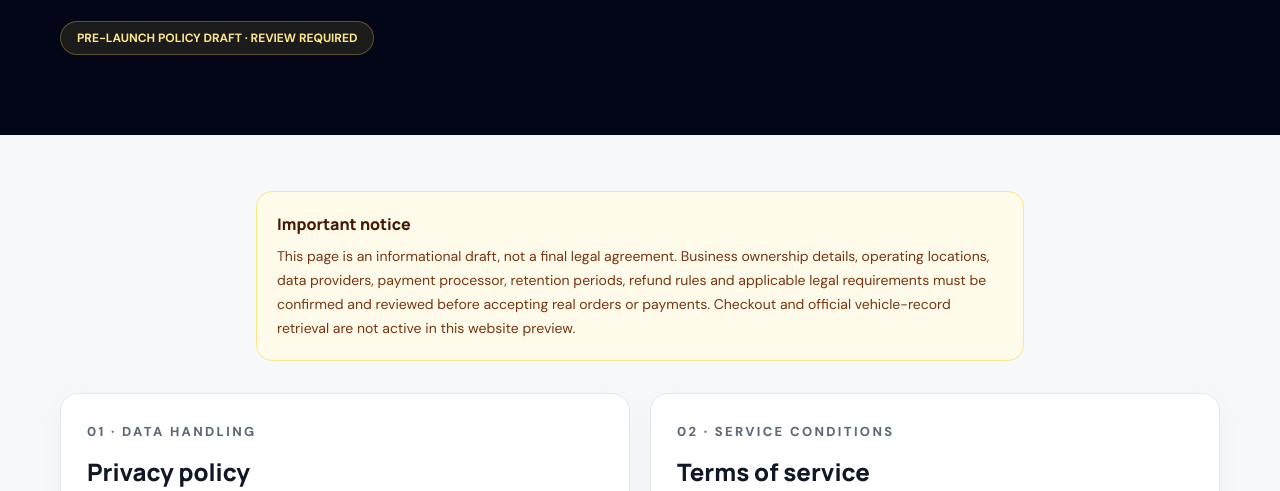
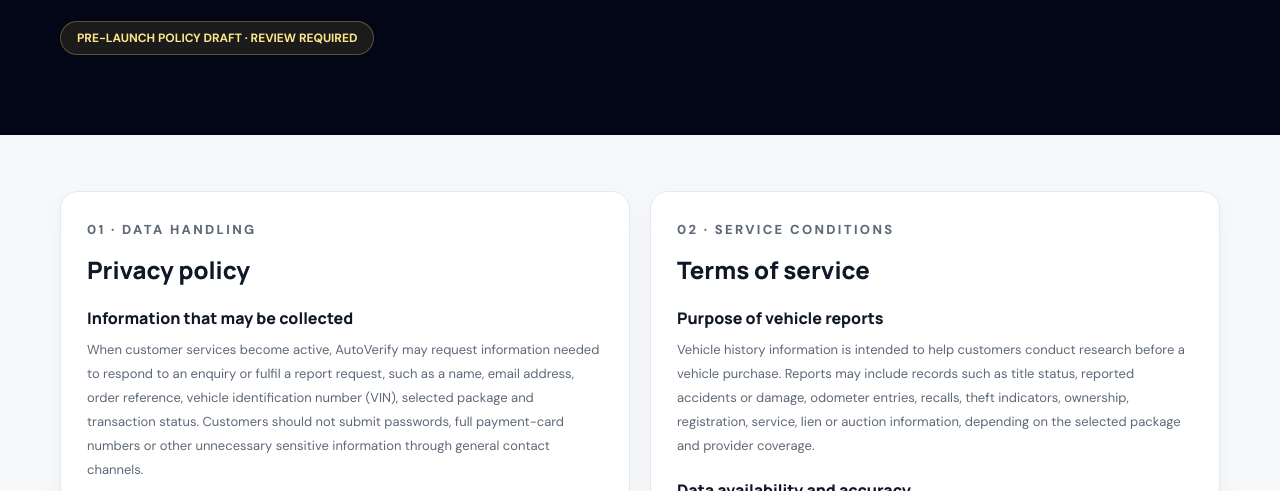
Before and after one commit to rddsenterprises-tech/AUTOVERIFY, a plain HTML site: page policy.html in a window 1280 px wide. Shown: the part 309-800 px from the top of the page. Drawn offline with nearby package versions, Linux system fonts and the light colour scheme.

Commit message:
Remove important notice from policy page

```diff
--- a/policy.html
+++ b/policy.html
@@ -16,7 +16,6 @@
 <main>
 <section class="bg-slate-950 py-14 text-white sm:py-20"><div class="container-wide"><p class="eyebrow text-[10px] font-extrabold uppercase text-teal-300">Transparency · Customer information</p><h1 class="mt-3 text-4xl font-extrabold tracking-tight sm:text-5xl">Policies & service information</h1><p class="mt-5 max-w-3xl text-sm leading-7 text-slate-300">Understand how vehicle information, customer details, report requests and service enquiries are intended to be handled by AutoVerify.</p><div class="mt-6 inline-flex rounded-full border border-amber-300/30 bg-amber-300/10 px-4 py-2 text-xs font-bold text-amber-200">PRE-LAUNCH POLICY DRAFT · REVIEW REQUIRED</div></div></section>
 <section class="container-wide py-10 sm:py-14">
-<div class="mx-auto mb-8 max-w-3xl rounded-2xl border border-amber-200 bg-amber-50 p-5"><h2 class="font-extrabold text-amber-950">Important notice</h2><p class="mt-2 text-sm leading-6 text-amber-900">This page is an informational draft, not a final legal agreement. Business ownership details, operating locations, data providers, payment processor, retention periods, refund rules and applicable legal requirements must be confirmed and reviewed before accepting real orders or payments. Checkout and official vehicle-record retrieval are not active in this website preview.</p></div>
 <div class="grid gap-5 lg:grid-cols-2">
 <article id="privacy" class="policy-card"><p class="eyebrow mb-3 text-[10px] font-extrabold uppercase text-teal-700">01 · Data handling</p><h2 class="text-2xl font-extrabold">Privacy policy</h2>
 <h3>Information that may be collected</h3><p>When customer services become active, AutoVerify may request information needed to respond to an enquiry or fulfil a report request, such as a name, email address, order reference, vehicle identification number (VIN), selected package and transaction status. Customers should not submit passwords, full payment-card numbers or other unnecessary sensitive information through general contact channels.</p>
```
